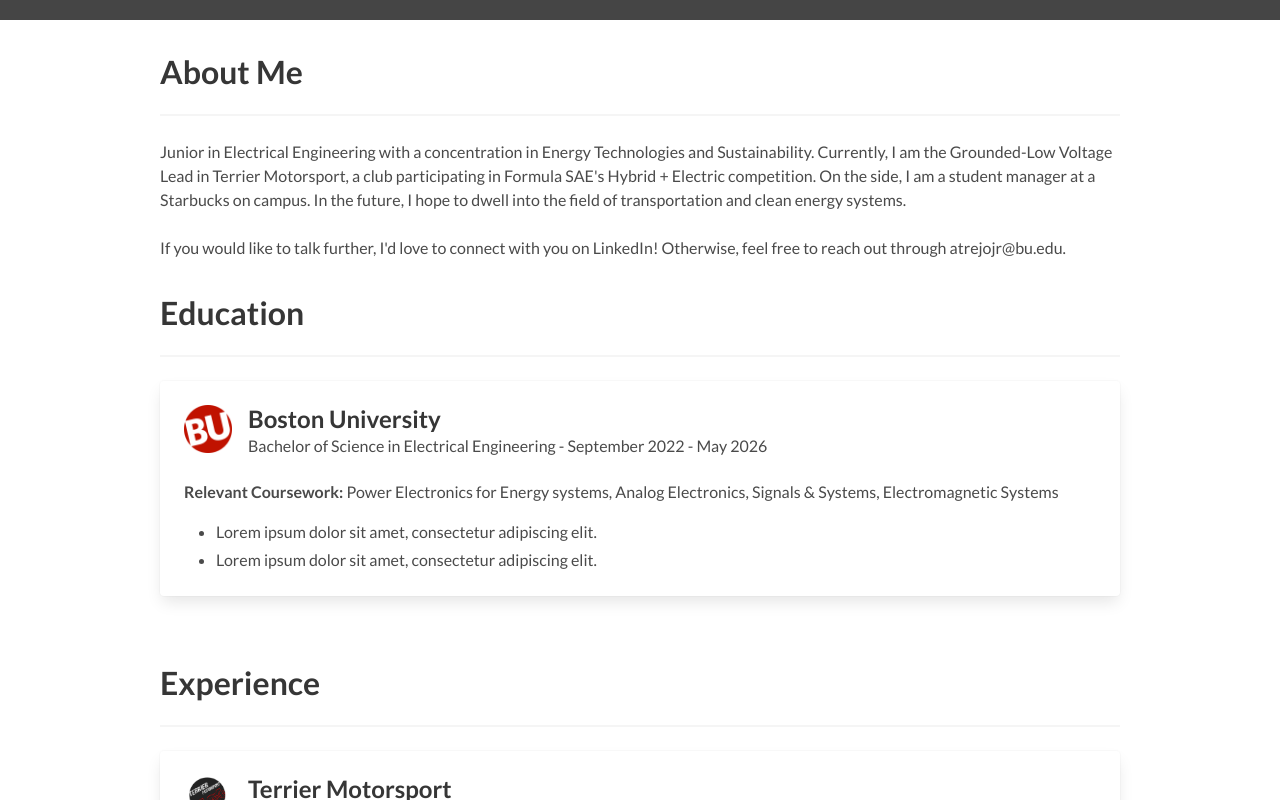
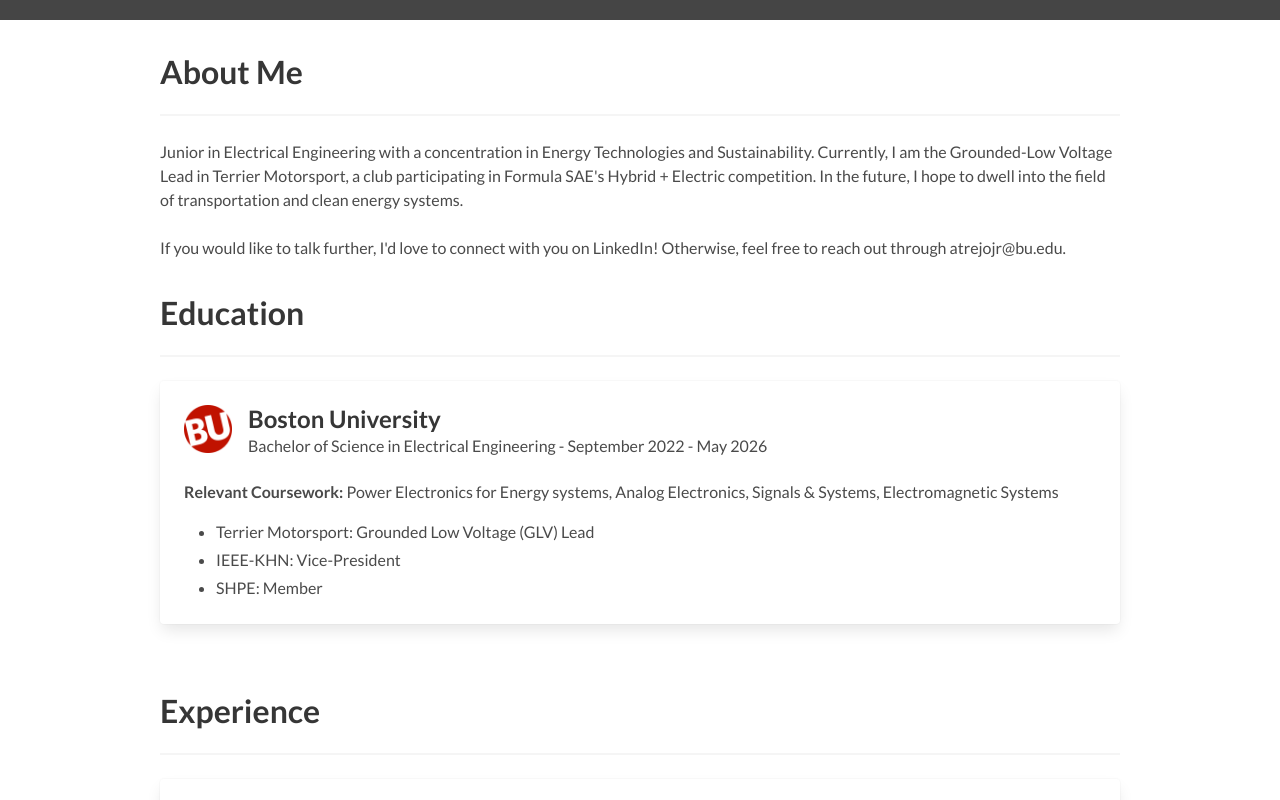
Before and after one commit to atrejojr/atrejojr.github.io, a plain HTML site: page index.html in a window 1280 px wide. Shown: the part 423-1223 px from the top of the page. Drawn offline with Linux system fonts and the light colour scheme.

Commit message:
Changed bio and education descriptions

```diff
--- a/index.html
+++ b/index.html
@@ -74,8 +74,8 @@
       <hr />
       <p> Junior in Electrical Engineering with a concentration in Energy Technologies and Sustainability.
         Currently, I am the Grounded-Low Voltage Lead in Terrier Motorsport, a club participating in Formula SAE's
-        Hybrid + Electric competition. On the side, I am a student manager at a Starbucks on campus. In the future,
-        I hope to dwell into the field of transportation and clean energy systems.</p>
+        Hybrid + Electric competition. In the future, I hope to dwell into the field of transportation and clean
+        energy systems.</p>
       <br>
       <p>
         If you would like to talk further, I'd love to connect with you on LinkedIn! Otherwise, feel free to reach out through atrejojr@bu.edu.</p>
@@ -104,8 +104,9 @@
             <div class="content">
               <b>Relevant Coursework:</b> Power Electronics for Energy systems, Analog Electronics, Signals & Systems, Electromagnetic Systems
               <ul>
-                <li>Lorem ipsum dolor sit amet, consectetur adipiscing elit.</li>
-                <li>Lorem ipsum dolor sit amet, consectetur adipiscing elit.</li>
+                <li>Terrier Motorsport: Grounded Low Voltage (GLV) Lead</li>
+                <li>IEEE-KHN: Vice-President</li>
+                <li>SHPE: Member</li>
               </ul>
             </div>
           </div>
```
